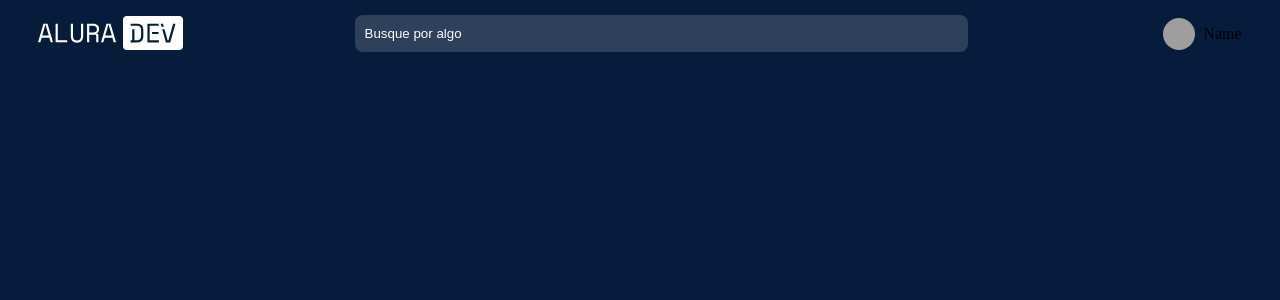
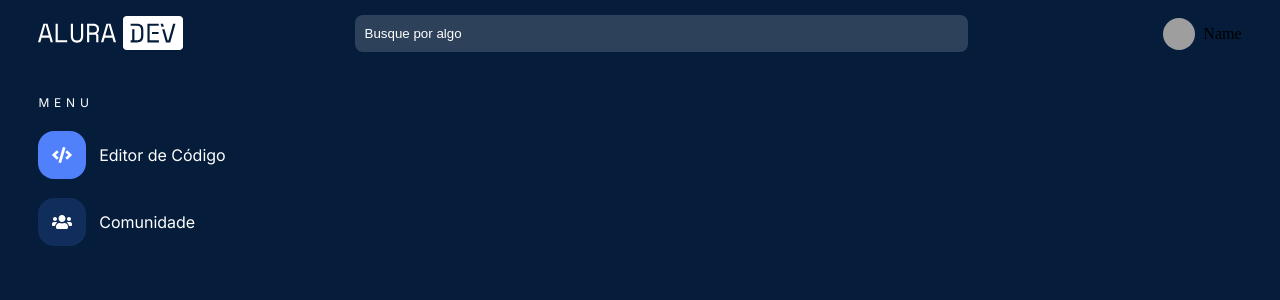
Before and after one commit to Kapizany/CodeHub, a React (Create React App) app: page / in a window 1280 px wide. Shown: the top 300 px of the page. Built offline with nearby package versions, Linux system fonts and the light colour scheme; grey boxes are pictures that could not be loaded.

Commit message:
Sidebar menu

```diff
--- a/public/index.html
+++ b/public/index.html
@@ -2,6 +2,9 @@
 <html lang="en">
   <head>
     <meta charset="utf-8" />
+    <link rel="preconnect" href="https://fonts.googleapis.com">
+    <link rel="preconnect" href="https://fonts.gstatic.com" crossorigin>
+    <link href="https://fonts.googleapis.com/css2?family=Inter:wght@400;600&display=swap" rel="stylesheet">
     <link rel="icon" href="%PUBLIC_URL%/favicon.ico" />
     <meta name="viewport" content="width=device-width, initial-scale=1" />
     <meta name="theme-color" content="#000000" />
--- a/src/App.tsx
+++ b/src/App.tsx
@@ -1,10 +1,12 @@
 import { Header } from "./components/Header";
+import { SidebarMenu } from "./components/SidebarMenu";
 import { GlobalStyle } from "./globalStyles";
 
 function App() {
   return (
     <>
       <Header />
+      <SidebarMenu />
       <GlobalStyle />
     </>
   );
--- a/src/components/Header/styles.ts
+++ b/src/components/Header/styles.ts
@@ -2,10 +2,14 @@ import styled from "styled-components";
 
 export const HeaderContainer = styled.header`
   position: fixed;
-  top: 15px;
+  top: 0;
   left: 3%;
   width: 94%;
+  height: 2.4rem;
+  padding-top: 0.91rem;
   display: flex;
   align-items: center;
   justify-content: space-between;
+  background-color: var(--background);
+  z-index: 99;
 `;
--- /dev/null
+++ b/src/components/SidebarMenu/index.tsx
@@ -0,0 +1,29 @@
+import { SidebarMenuContainer, SideBarMenuDiv, SidebarMenuItemIconBackground, SidebarMenuItemIconText, SideBarMenuListContainer } from "./styles";
+import communityIcon from '../../assets/CommunityIcon.svg'
+import codeIcon from '../../assets/CodeIcon.svg'
+
+export const SidebarMenu = () => {
+  return <SidebarMenuContainer>
+    <SideBarMenuDiv>
+      Menu
+    </SideBarMenuDiv>
+
+    <SideBarMenuListContainer>
+      <SidebarMenuItemIconBackground isSelected={true}>
+        <img src={codeIcon} alt="Code" />
+      </SidebarMenuItemIconBackground>
+      <SidebarMenuItemIconText>
+        Editor de Código
+      </SidebarMenuItemIconText>
+    </SideBarMenuListContainer>
+
+    <SideBarMenuListContainer>
+      <SidebarMenuItemIconBackground >
+        <img src={communityIcon} alt="Community" />
+      </SidebarMenuItemIconBackground>
+      <SidebarMenuItemIconText>
+        Comunidade
+      </SidebarMenuItemIconText>
+    </SideBarMenuListContainer>
+  </SidebarMenuContainer>;
+};
--- /dev/null
+++ b/src/components/SidebarMenu/styles.ts
@@ -0,0 +1,52 @@
+import styled from "styled-components";
+
+export const SidebarMenuContainer = styled.div`
+  position: absolute;
+  top: 3.35rem;
+  bottom: 0.5rem;
+  left: 3%;
+  width: 22%;
+
+`;
+
+export const SideBarMenuDiv = styled.div`
+  font-family: Inter;
+  font-style: normal;
+  font-weight: normal;
+  font-size: 12px;
+  line-height: 18px;
+  letter-spacing: 0.3rem;
+  text-transform: uppercase;
+  margin-top: 2.5rem;
+  color: #FFFFFF;
+`;
+export const SideBarMenuListContainer = styled.div`
+  display: flex;
+  flex-direction: row;
+  align-items: center;
+  justify-content: left;
+  margin-top: 1.2rem;
+`;
+
+interface SidebarMenuItemIconBackgroundProps {
+  isSelected?:boolean;
+}
+export const SidebarMenuItemIconBackground = styled.div<SidebarMenuItemIconBackgroundProps>`
+  width: 3rem;
+  height: 3rem;
+  border-radius: 1rem;
+  display: flex;
+  align-items: center;
+  justify-content: space-around;
+  background: ${props => props.isSelected ? "var(--blue-light)" : "var(--blue)"};
+`;
+
+export const SidebarMenuItemIconText = styled.span`
+  font-family: Inter;
+  font-style: normal;
+  font-weight: normal;
+  font-size: 1rem;
+  line-height: 1.5rem;
+  margin-left: 0.8rem;
+  color: #FFFFFF;
+`;
--- a/src/globalStyles.ts
+++ b/src/globalStyles.ts
@@ -4,10 +4,10 @@ export const GlobalStyle = createGlobalStyle`
     :root{
         --background: #051D3B;
         --red: #e52e4d;
-        --blue: #5429cc;
+        --blue: rgba(80, 129, 251, 0.16);
         --green: #33cc95;
 
-        --blue-light: #6933ff;
+        --blue-light: #5081FB;
         --input-background: rgba(255, 255, 255, 0.16);
 
         --text-title: #363f5f;
```
Also changed, not shown: src/assets/CodeIcon.svg (added), src/assets/CommunityIcon.svg (added).
